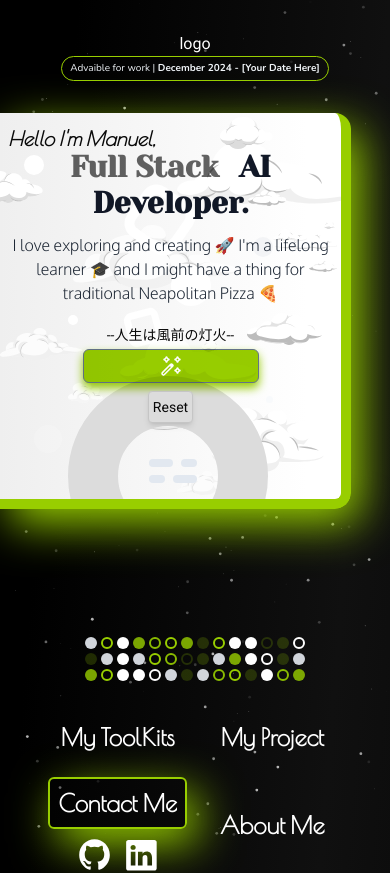
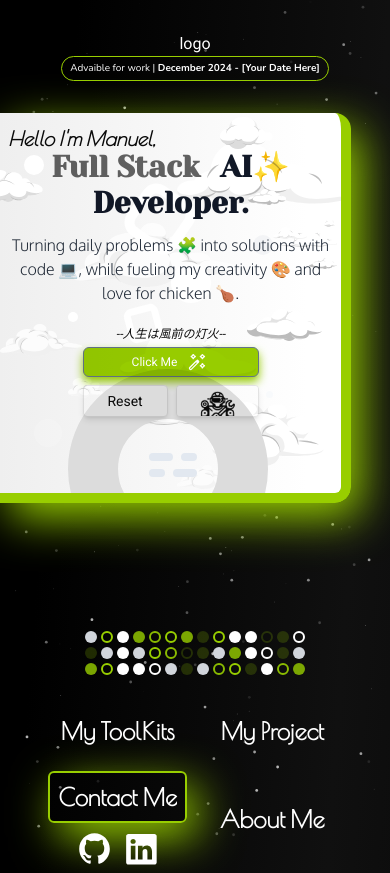
Before and after one commit to Stam2000/project-portfolio, a Next.js app: page / in a window 390 px wide. Shown: the top 873 px of the page. Built offline with nearby package versions, Linux system fonts and the light colour scheme.

Commit message:
refining the last details
corrected the about secrtion

the layout organisation of the heor section

```diff
--- a/app/page.tsx
+++ b/app/page.tsx
@@ -149,6 +149,7 @@ const isMobile = useMediaQuery({ maxWidth:500 })
 const isTablet = useMediaQuery({ maxWidth:768 })
 const isSmallLaptop = useMediaQuery({ maxWidth:1024 })
 const isLaptop = useMediaQuery({maxWidth:1280})
+const isBigScreen = useMediaQuery({minWidth:1440})
 
 useEffect(() => {
   const newBgColors = extractBackgroundColors(ca);
@@ -240,12 +241,12 @@ return (
             </motion.div>
         </motion.div>}
       </AnimatePresence>
-    <div className="relative md:h-lvh desk:flex desk:flex-col desk:jusify-center ">
-      <div className="py-8" >
+    <div className="relative md:h-lvh deskB:flex deskB:flex-col  deskB:justify-start ">
+      <div className="py-8 " >
         <div className="flex lg:ml-40 lg:gap-24  md:ml-10 md:gap-16 flex-col md:flex-row items-center justify-center md:w-fit" >
-              <div className="text-white" >
-                logo
-              </div>
+          <div className="text-white" >
+            logo
+          </div>
             <motion.button animate={{
                           borderColor:  borderColor ,
                           }}
@@ -260,15 +261,15 @@ return (
                               ease: "easeInOut",
                           },
                           }} className="relative flex items-center border bg-none rounded-full px-2 p-1 justify-center gap-1">
-                      <a  className="z-50 font-nunito text-slate-100 bg-none text-[10px] md:text-sm font-light font-out left-1 text-nowrap" href="">
+                      <a  className="z-50 font-nunito text-white bg-none text-[10px] md:text-sm font-light font-out left-1 text-nowrap" href="">
                           Advaible for work  | <span className="font-bold" >{format(new Date(),'MMMM yyyy')} - [Your Date Here]</span>
                       </a>
                   </motion.button>
             </div>
       </div>
 
-      <div className="flex items-center md:max-h-[500px] md:h-[60%] flex-col md:flex-row desk:h-3/4 ">
-        <div className="flex w-full   justify-center md:w-[72%] lg:w-[70%] desk:w-[70%] flex-col h-full ">
+      <div className="flex items-center deskB:mt-12  md:max-h-[500px] md:h-[60%] flex-col md:flex-row  deskB:max-h-full ">
+        <div className="flex w-full  justify-center md:w-[72%] lg:w-[70%] deskB:w-[70%] flex-col h-full ">
           <motion.div
             initial={{ boxShadow: "0px 0px 0px rgba(0, 0, 0, 0)" }}
             animate={{
@@ -361,14 +362,15 @@ return (
                       animate={{ opacity: 1 }}
                       transition={{exit:{duration:0.1}}}
                       exit={{ opacity:0 }}
-                    ><MagicWand04Icon /></motion.div> }
+                      className="flex items-center justify-center text-[12px] text-white gap-2"
+                    >Click Me<MagicWand04Icon height={20} /></motion.div> }
                   </AnimatePresence>
                 </motion.button>
                 <div className="flex items-center  max-w-44 justify-center gap-2 mt-2" >
-                  <button className="border p-1 h-8 rounded text-sm bg-white shadow-md w-full " onClick={handleReset} >
+                  <button className="border p-[2px] h-8 rounded text-sm bg-white shadow-md w-full " onClick={handleReset} >
                     Reset
                   </button>
-                  {currentLanguage && <SelectModels  setModelChat={setModelChat} setModelFollow={setModelFollow} setModelGen={setModelGen} />}
+                  <SelectModels  setModelChat={setModelChat} setModelFollow={setModelFollow} setModelGen={setModelGen} />
                 </div>
 
                 <AnimatePresence mode="wait" >
@@ -381,12 +383,17 @@ return (
         <div className="relative flex items-center  justify-center flex-1">
           {isMobile ? null:<Dots
 
-          numberOfDotEachLine={ isTablet ? 3 : isLaptop ? 5 : 7}
+          numberOfDotEachLine={ isTablet ? 3
+                                            : isLaptop ? 5
+                                                            : 7}
           width={3}
           height={3}
           gapBlock={1}
           gapLine={1}
-          colors={ memoizedColors }  absolute={false}  numberOfLine={isTablet ? 24 : isSmallLaptop ? 28  :  32 } />}
+          colors={ memoizedColors }  absolute={false}
+          numberOfLine={isTablet ? 24
+                                      : isSmallLaptop ? 28
+                                                        : isBigScreen ? 32 : 20 } />}
         </div>
       </div>
       <Navbar memoizedColors={memoizedColors} shadowBox={shadowBox} borderColor={borderColor} />
@@ -438,9 +445,11 @@ return (
             <Dots2 numberOfDotEachLine={7}
                 width={4} height={4}  gapLine={1} className=" -bottom-4 z-0" absolute={false} colors={isInView ? [...defC]:defC} numberOfLine={2} />
         </motion.h2>
-              <p className="mt-8 w-2/3 z-1000 font-nunito  text-gray-700 self-center text-xl  text-center" >
-                I started playing with computers when I was 11 years-old. Since then I have been tinkering with all sorts of technologies that in some way or another led me to work on music, photography, sound engineering, electric engineering, automation, video production, feature film post-production, VR games, and 3D sound.
-              </p>
+              <article className="mt-8 w-[90%] z-1000 font-nunito  text-gray-700 self-center text-xl  text-start" >
+              <p className="mb-4 ">Hi there! 👋 I’m Manuel, a full-stack developer and AI engineer based in Berlin, currently studying Computer Engineering at TU Berlin. My journey into coding began with a passion for gaming and the realization that coding felt like wielding a superpower 🦸. The true turning point came when I decided to create apps that cater to my needs or solve everyday problems, even though I had no idea where to begin or what tools to use. This sparked my curiosity and led me to dive into coding, starting with Python, progressing to JavaScript, and eventually pursuing a career in AI engineering. Along the way, I’ve turned my ideas into reality and tackled meaningful challenges.</p>
+
+              <p>Fast forward to today, I’ve come a long way! 🚀 I love blending creativity with technical skills to craft unique solutions. There’s still so much to learn, but every step forward is an adventure. If you’re up for collaborating or brainstorming cool ideas, let’s make something awesome together! 💡</p>
+              </article>
               <button onClick={handleSubmit} className="w-44 mt-6 gap-2 bg-[#98CE00] p-3 flex items-center justify-center border-[1px] shadow-lg shadow-[#dcff7d] border-slate-500 rounded-md" >
                 <span className=" font-nunito font-bold text-gray-800" >
                   Contact Me
--- a/components/display.tsx
+++ b/components/display.tsx
@@ -30,17 +30,15 @@ export const Display = ({ translatedText,colors}:Props) => {
                     <span className={`text-[${colors?colors[0]:"#FFFFFF"}] lg:pl-16 font-poiret-one -mb-2 font-semibold italic text-xl md:text-2xl self-start`} >
                         Hello I'm Manuel,
                     </span>
-                    <h1 className="text-3xl md:text-2xl laptop:text-3xl desk:text-5xl text-gray-900 mb-2 font-yeseva-one font-extrabold" >
+                    <h1 className="text-3xl md:text-2xl laptop:text-3xl deskB:text-5xl text-gray-900 mb-2 font-yeseva-one font-extrabold" >
                         <span className="text-[#636363] pr-3" >
                             Full Stack
-                        </span> AI Developer.
+                        </span> AI✨ Developer.
                     </h1>
-                    <p className="z-50 text-md desk:text-lg mb-4 font-light text-gray-800 font-oxygen " >
-                    I love exploring and creating 🚀
-                    I'm a lifelong learner 🎓
-                    and I might have a thing for traditional Neapolitan Pizza 🍕
+                    <p className="z-50 text-md deskB:text-lg mb-4 font-light text-gray-800 font-oxygen " >
+                    Turning daily problems 🧩 into solutions with code 💻, while fueling my creativity 🎨 and love for chicken 🍗.
                     </p>
-                    <span className="text-sm" >--人生は風前の灯火-- </span>
+                    <span className="text-[12px] italic" >--人生は風前の灯火-- </span>
 
                 </>
 
@@ -51,7 +49,7 @@ export const Display = ({ translatedText,colors}:Props) => {
                         component={"span"}
                         className={`text-[${colors? "#F5E1A4" :"#98CE00"}] lg:pl-16 font-poiret-one  font-semibold italic text-xl md:text-2xl self-start`}
                     />
-                    <h1 className="text-3xl md:text-xl lg:text-[32px] desk:text-4xl text-gray-900 mb-2 font-yeseva-one font-extrabold" >
+                    <h1 className="text-3xl md:text-xl lg:text-[32px] deskB:text-4xl text-gray-900 mb-2 font-yeseva-one font-extrabold" >
                         <TypeWritter
                             text={translatedText!.fullStack}
                             component={"span"}
@@ -67,7 +65,7 @@ export const Display = ({ translatedText,colors}:Props) => {
                         component={"p"}
                         speed={1}
                         onComplete={()=>setIsTypingCompleted(true)}
-                        className="z-50 text-md desk:text-lg mb-4 font-light text-gray-800 font-oxygen"
+                        className="z-50 text-md deskB:text-lg mb-4 font-light text-gray-800 font-oxygen"
                     />
 
                     <TypeWritter text="--人生は風前の灯火--" className="text-sm " />
--- a/components/navbar.tsx
+++ b/components/navbar.tsx
@@ -128,12 +128,12 @@ if(isTablet){
         </div>
 
         <div className="relative flex items-center justify-center gap-1">
-          <a className="z-50 text-white  text-xl font-bold  p-2 md:p-1 rounded-md font-out left-1 text-nowrap" href="">
+          <a className="z-50 text-white  deskB:text-xl font-bold  p-2 md:p-1 rounded-md font-out left-1 text-nowrap" href="">
               My ToolKits
           </a>
         </div>
         <div className="relative flex items-center justify-center gap-1">
-          <a className="z-50  p-2 md:p-1 rounded-md text-white text-xl font-bold font-out left-1 text-nowrap" href="">
+          <a className="z-50  p-2 md:p-1 rounded-md text-white deskB:text-xl font-bold font-out left-1 text-nowrap" href="">
               My Project
           </a>
         </div>
@@ -154,7 +154,7 @@ if(isTablet){
                 ease: "easeInOut",
               },
             }} className="relative flex items-center border-2 bg-none rounded-md p-2 justify-center gap-1">
-          <a  className="z-50 text-white bg-none    text-xl font-bold font-out left-1 text-nowrap" href="">
+          <a  className="z-50 text-white bg-none    deskB:text-xl font-bold font-out left-1 text-nowrap" href="">
             Contact Me
           </a>
 
@@ -166,7 +166,7 @@ if(isTablet){
         </div>
 
         <div className="relative flex items-center justify-center gap-1">
-          <a className="z-50 text-white  p-2 md:p-1 rounded-md  text-xl font-bold font-out left-1 text-nowrap" href="">
+          <a className="z-50 text-white  p-2 md:p-1 rounded-md  deskB:text-xl font-bold font-out left-1 text-nowrap" href="">
             About Me
           </a>
         </div>
--- a/components/toolKit.tsx
+++ b/components/toolKit.tsx
@@ -85,8 +85,7 @@ const ToolKit =({colors}:{colors:React.CSSProperties[]})=>{
                 </motion.h2>
 
                 <p className="md:mt-6 mt-8 text-md text-justify font-nunito text-gray-700 " >
-                    Lorem Ipsum ha sido el texto de relleno estándar de las industrias desde el año 1500,
-                    desconocido usó una galería de textos y los mezcló de tal manera que logró hacer un libro de textos especimen.
+                From frameworks to libraries, this tool kit is my creative playground I use daily to code, design, and innovate in my development and AI engineering journey 🧭.
                 </p>
 
                 <div className="mt-12 self-center w-[90%]  font-nunito text-gray-700 md:w-full mb-16" >
```
Also changed, not shown: 1 other file (tests, documents, lock files or other folders).
